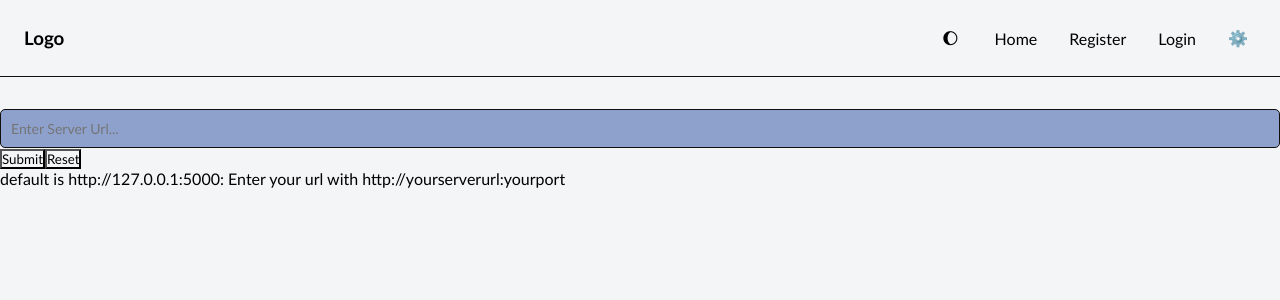
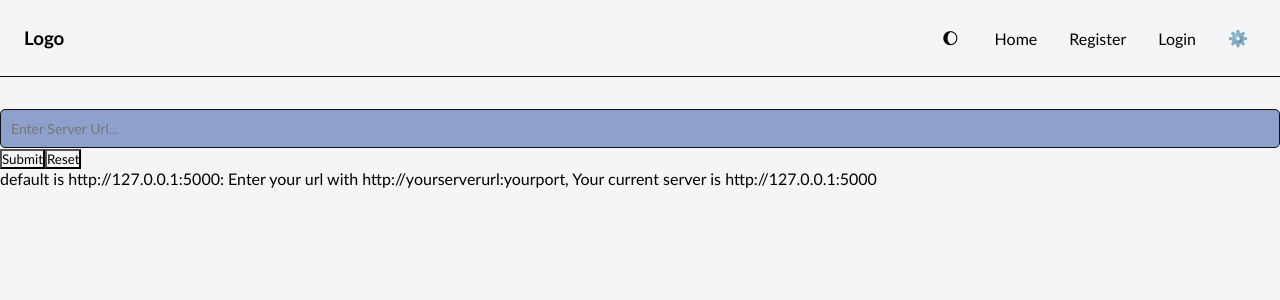
Before and after one commit to VOTMAN/passwordManager, a React (Vite) app: page /Server in a window 1280 px wide. Shown: the top 300 px of the page. Built offline with nearby package versions, Linux system fonts and the light colour scheme.

Commit message:
You can now view the server selected in the server page

```diff
--- a/src/Home/Home.module.css
+++ b/src/Home/Home.module.css
@@ -23,4 +23,7 @@ h1 {
     h1 {
         font-size: 3rem;
     }
+    .banner {
+        opacity: 85%;
+    }
 }
--- a/src/Login/Login.jsx
+++ b/src/Login/Login.jsx
@@ -37,6 +37,7 @@ const Login = () => {
       })
 
       const data = await res.json()
+
       if (!res.ok) {
         statText.style.color = "red"
         statText.innerText = data.error
@@ -46,6 +47,7 @@ const Login = () => {
       const accessToken = data.access_token
       statText.style.color = 'black'
       statText.innerText = data.message + ", Please wait..."
+
       setToken(accessToken)
       navigate("/PMpage/" + username)
     } catch (error) {
--- a/src/ServerPage/ServerPage.jsx
+++ b/src/ServerPage/ServerPage.jsx
@@ -3,7 +3,7 @@ import { ServerContext } from "../Context/ServerContext"
 import Navbar from "../Nav/Navbar"
 
 const ServerPage = () => {
-    const { setServer } = useContext(ServerContext)
+    const { server, setServer } = useContext(ServerContext)
     const handleUserServer = (url) => {
         setServer(url)
         localStorage.setItem("server_url", url)
@@ -16,7 +16,7 @@ const ServerPage = () => {
             <input type="text" placeholder="Enter Server Url..." id="server-url"/>
             <button onClick={() => handleUserServer(document.querySelector("#server-url").value)}>Submit</button>
             <button onClick={() => handleUserServer("http://127.0.0.1:5000")}>Reset</button>
-            <p>default is http://127.0.0.1:5000: Enter your url with http://yourserverurl:yourport</p>
+            <p>default is http://127.0.0.1:5000: Enter your url with http://yourserverurl:yourport, Your current server is {server}</p>
         </div>
     )
 }
```
